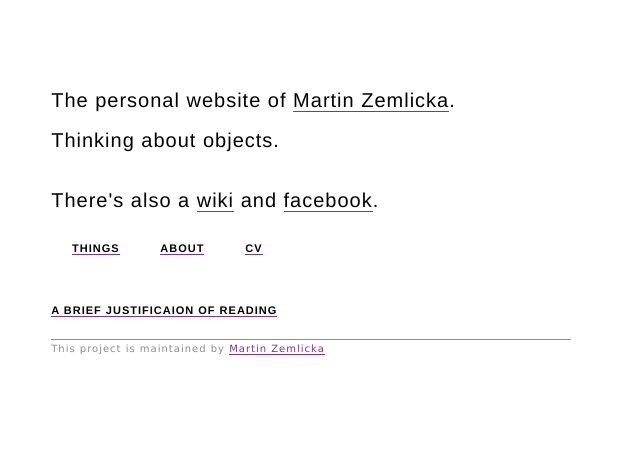
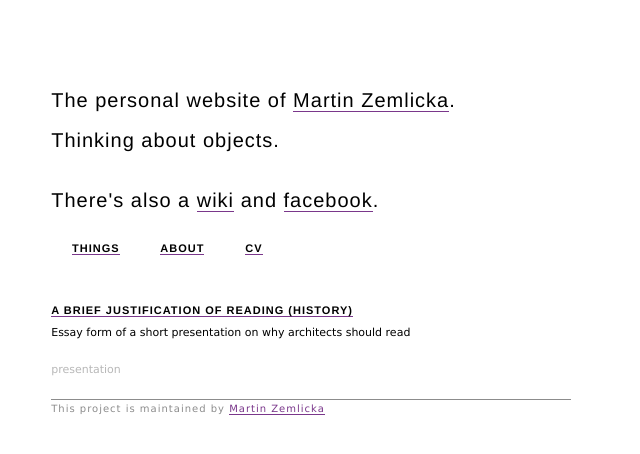
Before and after one commit to zmlka/zmlka.github.io, a Jekyll site: the page built from index.html, in a window 1280 px wide. Shown: the top 454 px of the page, without its empty margins (0-640 px from the left). Built offline with Jekyll 4.4.1, drawn with Linux system fonts in a browser that asks for light colours.

Commit message:
adding title

```diff
--- a/_posts/2012-10-01-A-brief-justificaion-of-reading.md
+++ b/_posts/2012-10-01-A-brief-justificaion-of-reading.md
@@ -1,8 +1,9 @@
 ---
+title: A Brief Justification of Reading (history)
 layout: post
 snippet: Essay form of a short presentation on why architects should read
 tags: presentation
-----
+---
 
 This is brief recollection in essay form of a short presentation that I gave
 on Thursday, October 18th at the kick off session of the
```
